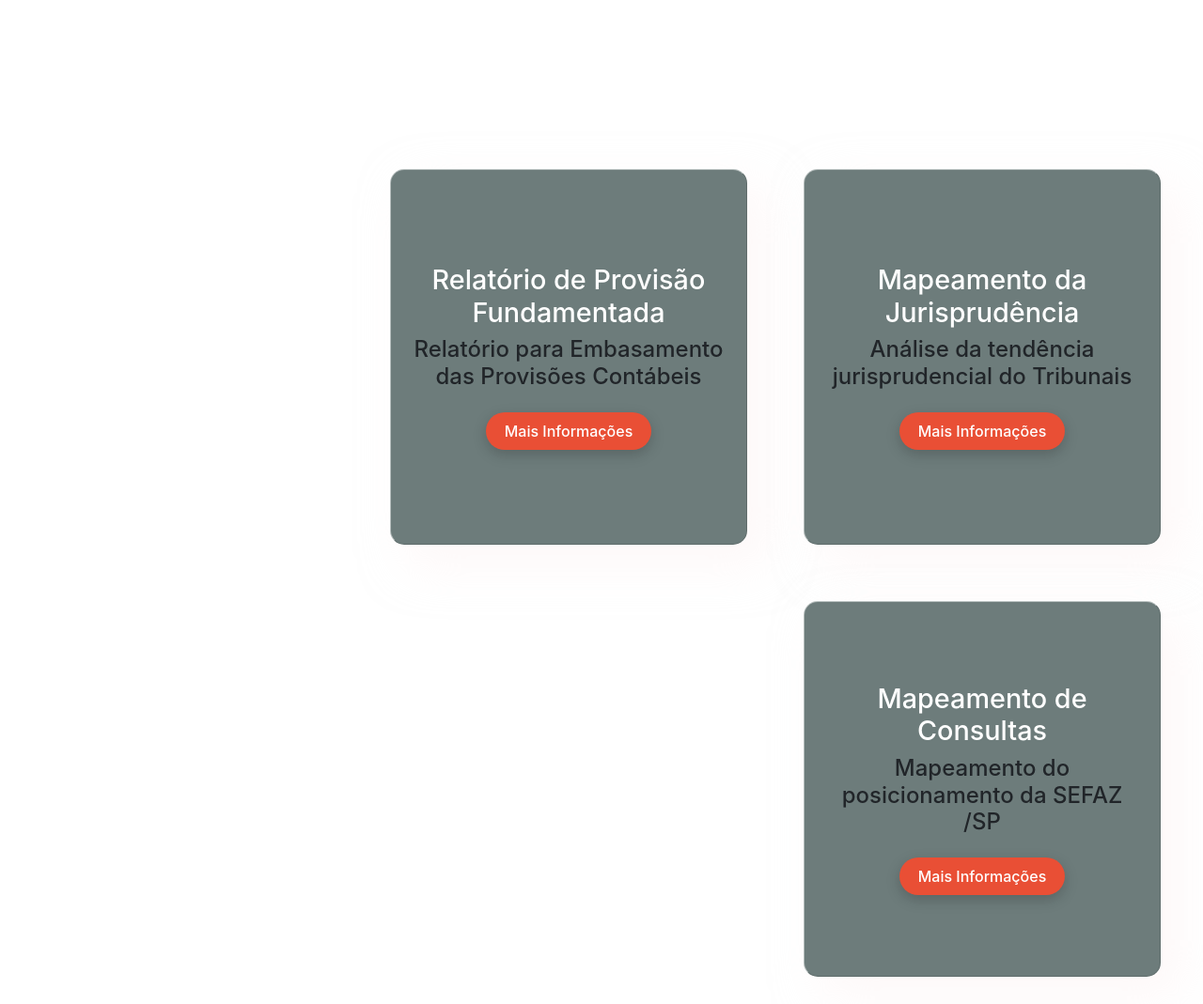
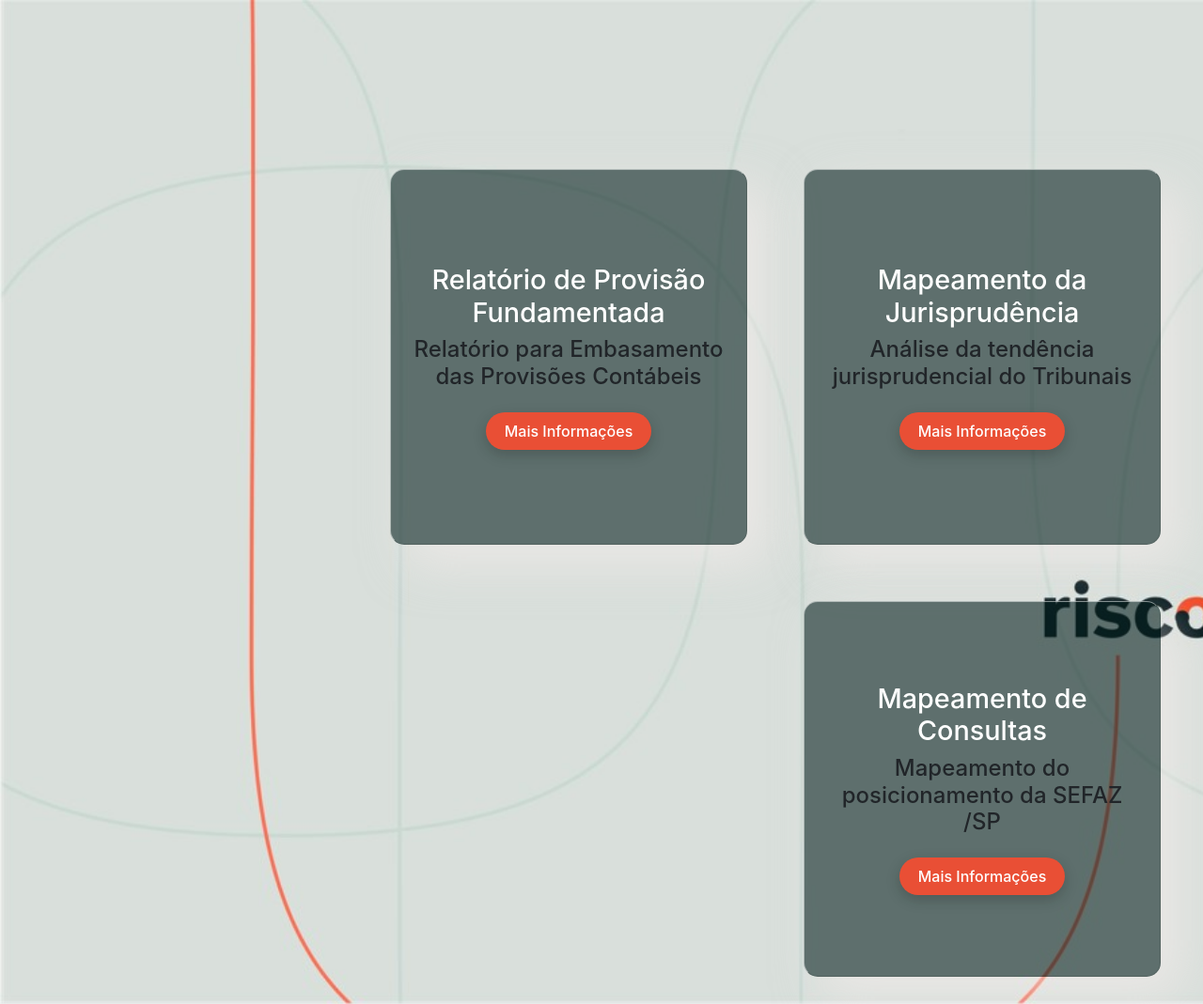
Before and after one commit to Scalambrini/riscoLegal, a plain HTML site: page index.html in a window 1280 px wide. Shown: the whole page at 94% size. Drawn offline with nearby package versions, Linux system fonts and the light colour scheme.

Commit message:
Update style.css

```diff
--- a/style.css
+++ b/style.css
@@ -2,7 +2,7 @@ body{
     display: flex;
     align-items: center;
 
-    background-image: url(../site/fundo_de_tela.png.jpg);
+    background-image: url('fundo_de_tela.png.jpg');
     background-size: cover;
     width: 100%;
 
```
